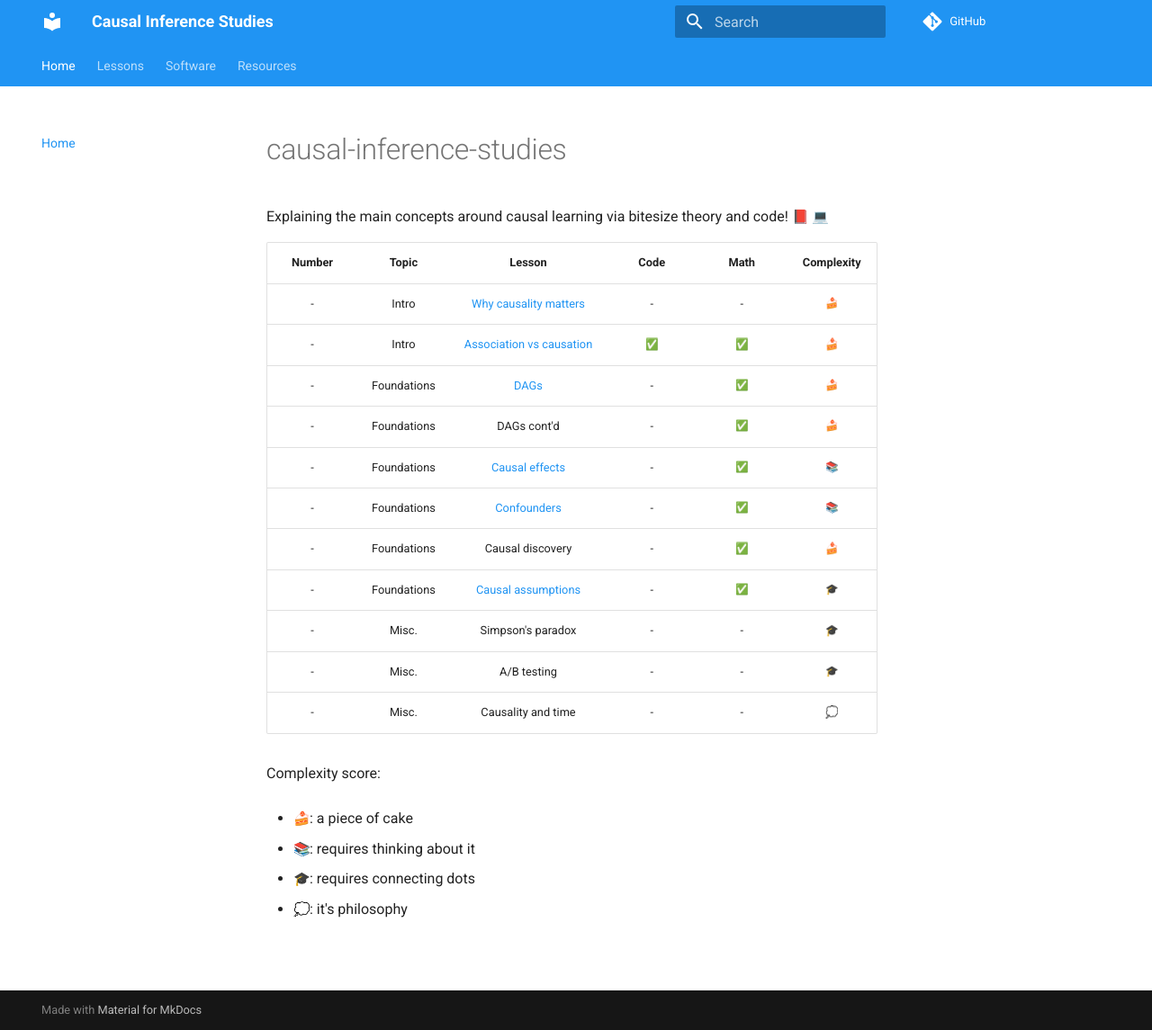
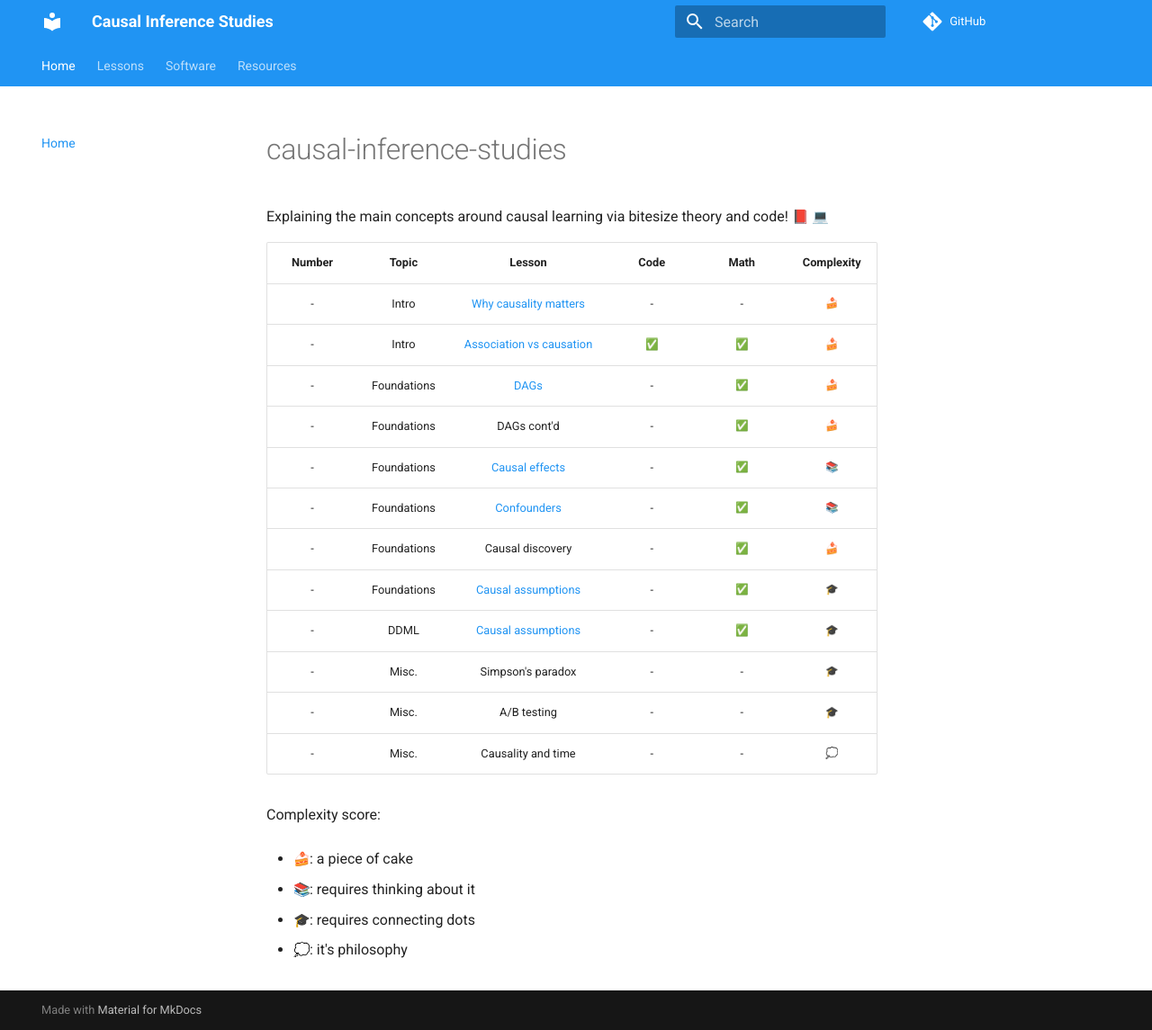
Before and after one commit to emilioMaddalena/causal-inference-studies, an MkDocs documentation site: the page built from material/index.md, in a window 1280 px wide and 1145 px high. Shown: the whole window at 90% size. Built offline with MkDocs 1.6.1 and Material for MkDocs 9.7.7, drawn with Linux system fonts in a browser that asks for light colours; emoji names are drawn with the system emoji font; comment, search, counter and statistics services are not loaded.

Commit message:
Include the ddml page

```diff
--- a/material/index.md
+++ b/material/index.md
@@ -12,6 +12,7 @@ Explaining the main concepts around causal learning via bitesize theory and code
 | - | Foundations | [Confounders](confounders.md) |  - | :white_check_mark: | :books:
 | - | Foundations | Causal discovery |  - | :white_check_mark: | :cake:
 | - | Foundations | [Causal assumptions](causal_assumptions.md) |  - | :white_check_mark: | :mortar_board:
+| - | DDML | [Causal assumptions](ddml.md) |  - | :white_check_mark: | :mortar_board:
 | - | Misc. | Simpson's paradox |  - | - | :mortar_board:
 | - | Misc. | A/B testing |  - | - | :mortar_board:
 | - | Misc. | Causality and time |  - | - | :thought_balloon:
```
